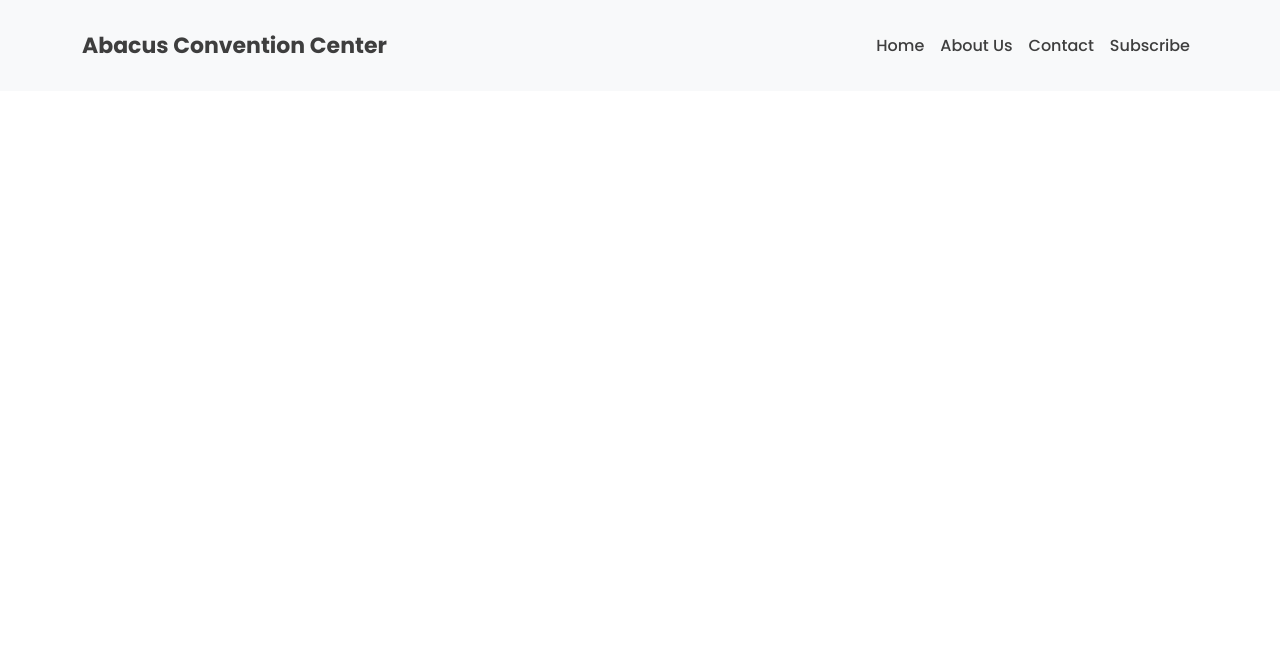
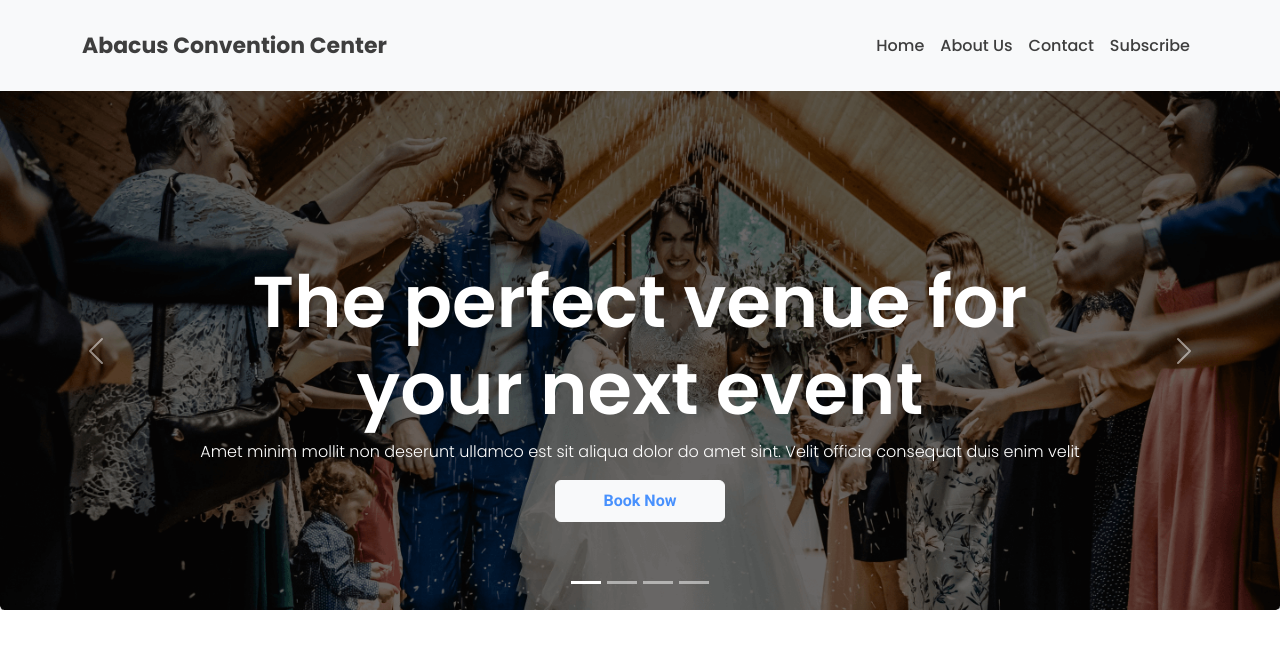
Before and after one commit to ajmainnishu/convention-center-phero, a plain HTML site: page index.html in a window 1280 px wide. Drawn offline with nearby package versions, Linux system fonts and the light colour scheme.

Commit message:
feat: Header banner section added

```diff
--- a/index.html
+++ b/index.html
@@ -22,7 +22,7 @@
         <!-- nav section start -->
         <nav class="navbar navbar-expand-lg py-4 bg-body-tertiary">
             <div class="container">
-              <a class="navbar-brand header-nav-brand" href="#">Abacus Convention Center</a>
+              <a class="navbar-brand" href="#">Abacus Convention Center</a>
               <button class="navbar-toggler" type="button" data-bs-toggle="collapse" data-bs-target="#navbarNav" aria-controls="navbarNav" aria-expanded="false" aria-label="Toggle navigation">
                 <span class="navbar-toggler-icon"></span>
               </button>
@@ -45,6 +45,63 @@
             </div>
           </nav>
           <!-- nav section end -->
+
+
+          <!-- header banner section start -->
+          <section>
+            <div id="carouselExampleCaptions" class="carousel slide">
+              <div class="carousel-indicators">
+                <button type="button" data-bs-target="#carouselExampleCaptions" data-bs-slide-to="0" class="active" aria-current="true" aria-label="Slide 1"></button>
+                <button type="button" data-bs-target="#carouselExampleCaptions" data-bs-slide-to="1" aria-label="Slide 2"></button>
+                <button type="button" data-bs-target="#carouselExampleCaptions" data-bs-slide-to="2" aria-label="Slide 3"></button>
+                <button type="button" data-bs-target="#carouselExampleCaptions" data-bs-slide-to="3" aria-label="Slide 4"></button>
+              </div>
+              <div class="carousel-inner">
+                <div class="carousel-item active">
+                  <img src="./images/banner.png" class="d-block w-100" alt="...">
+                  <div class="carousel-caption d-none d-md-block">
+                    <h5 class="display-2">The perfect venue for your next event</h5>
+                    <p>Amet minim mollit non deserunt ullamco est sit aliqua dolor do amet sint. Velit officia consequat duis enim velit</p>
+                    <a class="btn btn-light text-primary text-opacity-75 py-2 px-5 mb-5" href="">Book Now</a>
+                  </div>
+                </div>
+                <div class="carousel-item">
+                  <img src="./images/banner.png" class="d-block w-100" alt="...">
+                  <div class="carousel-caption d-none d-md-block">
+                    <h5 class="display-2">The perfect venue for your next event</h5>
+                    <p>Amet minim mollit non deserunt ullamco est sit aliqua dolor do amet sint. Velit officia consequat duis enim velit</p>
+                    <a class="btn btn-light text-primary text-opacity-75 py-2 px-5 mb-5" href="">Book Now</a>
+                  </div>
+                </div>
+                <div class="carousel-item">
+                  <img src="./images/banner.png" class="d-block w-100" alt="...">
+                  <div class="carousel-caption d-none d-md-block">
+                    <h5 class="display-2">The perfect venue for your next event</h5>
+                    <p>Amet minim mollit non deserunt ullamco est sit aliqua dolor do amet sint. Velit officia consequat duis enim velit</p>
+                    <a class="btn btn-light text-primary text-opacity-75 py-2 px-5 mb-5" href="">Book Now</a>
+                  </div>
+                </div>
+                <div class="carousel-item">
+                  <img src="./images/banner.png" class="d-block w-100" alt="...">
+                  <div class="carousel-caption d-none d-md-block">
+                    <h5 class="display-2">The perfect venue for your next event</h5>
+                    <p>Amet minim mollit non deserunt ullamco est sit aliqua dolor do amet sint. Velit officia consequat duis enim velit</p>
+                    <a class="btn btn-light text-primary text-opacity-75 py-2 px-5 mb-5" href="">Book Now</a>
+                  </div>
+                </div>
+              </div>
+              <button class="carousel-control-prev" type="button" data-bs-target="#carouselExampleCaptions" data-bs-slide="prev">
+                <span class="carousel-control-prev-icon" aria-hidden="true"></span>
+                <span class="visually-hidden">Previous</span>
+              </button>
+              <button class="carousel-control-next" type="button" data-bs-target="#carouselExampleCaptions" data-bs-slide="next">
+                <span class="carousel-control-next-icon" aria-hidden="true"></span>
+                <span class="visually-hidden">Next</span>
+              </button>
+            </div>
+          </section>
+          <!-- header banner section end -->
+
     </header>
     <!-- header section end -->
 
--- a/style.css
+++ b/style.css
@@ -30,4 +30,16 @@ body {
     color: #3E3E3E;
 }
 /* nav section end */
+
+
+/* header banner section start */
+.carousel-inner h5 {
+    font-family: 'Poppins', sans-serif;
+    font-weight: 600;
+}
+.carousel-inner p {
+    font-family: 'Poppins', sans-serif;
+    font-weight: 300;
+}
+/* header banner section end */
 /* header section end */
```
